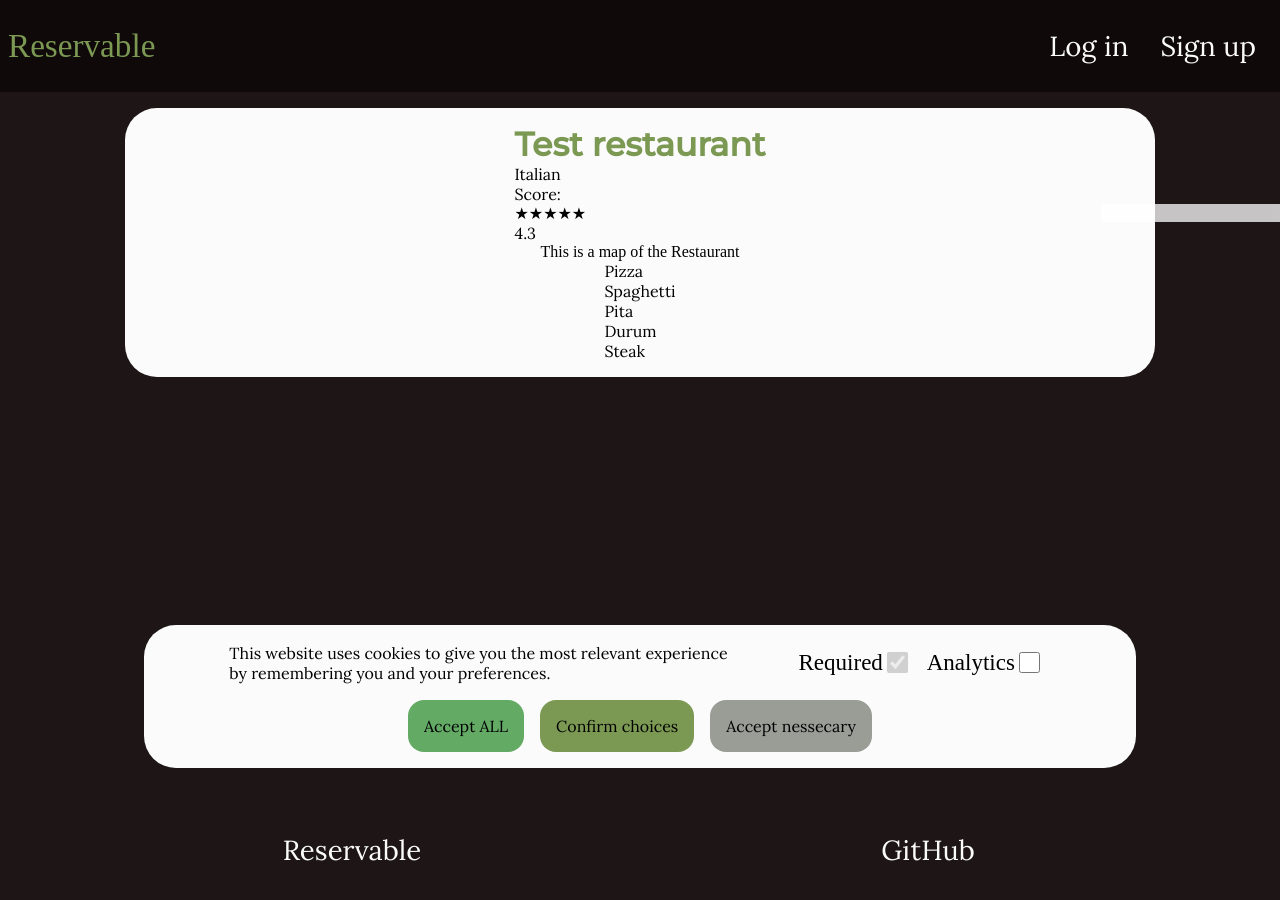
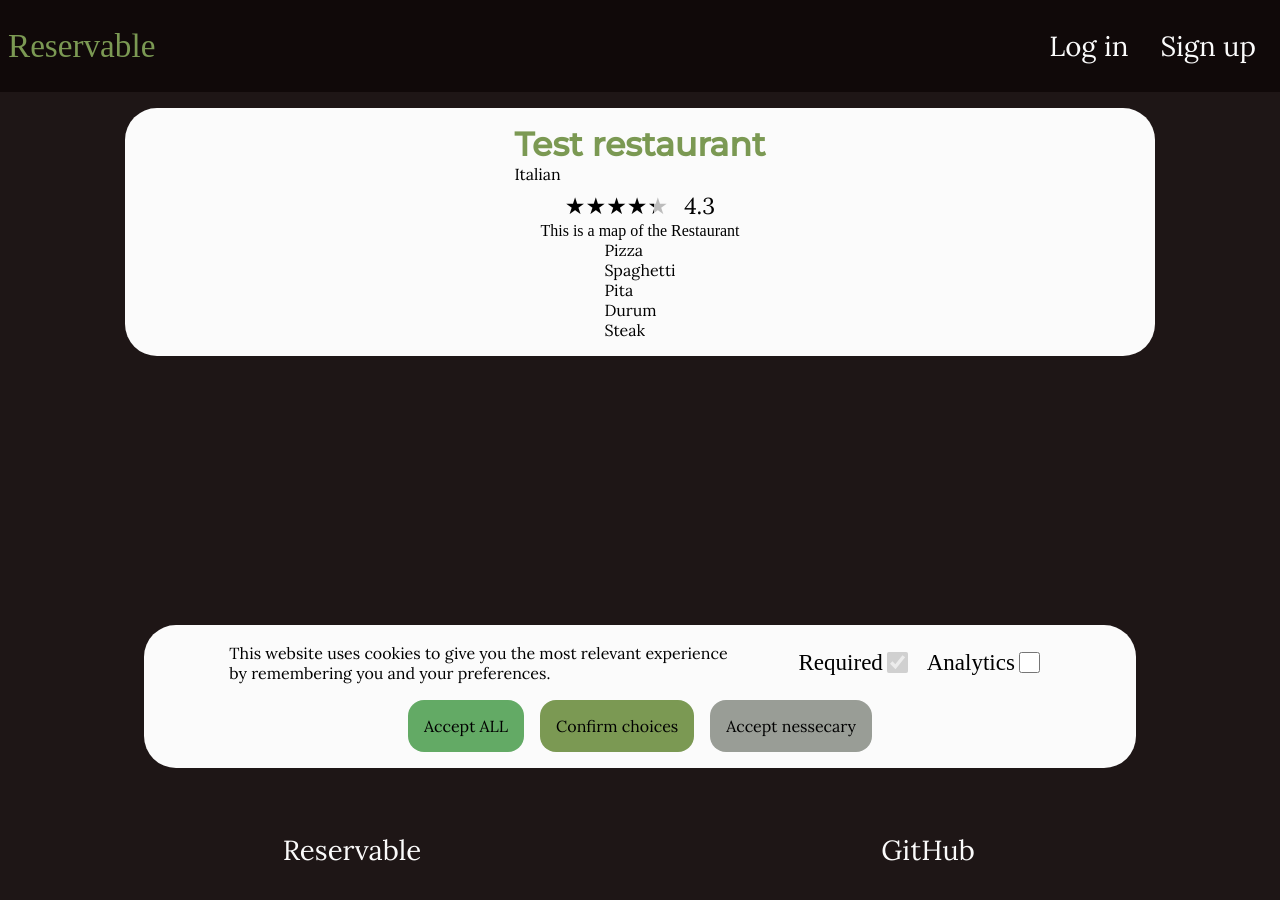
Before and after one commit to poochy442/BPR1, a React (Create React App) app in the folder frontend/: page /restaurant in a window 1280 px wide. Shown: the top 900 px of the page. Built offline with nearby package versions, Linux system fonts and the light colour scheme.

Commit message:
Small extra changes

```diff
--- a/frontend/src/Components/Pages/Search.jsx
+++ b/frontend/src/Components/Pages/Search.jsx
@@ -9,6 +9,7 @@ import '../../Styles/Pages/Search.scss';
 import pizzaImage from '../../Assets/Foodtypes/Pizza.jpg';
 import sushiImage from '../../Assets/Foodtypes/Sushi.jpg';
 import thaiImage from '../../Assets/Foodtypes/Thai.jpg';
+import Score from '../Restaurant/Score';
 const foodTypes = [
 	{
 		name: 'Pizza',
@@ -21,7 +22,26 @@ const foodTypes = [
 		img: thaiImage
 	}
 ]
-
+const restaurants = [
+	{
+		name: 'Pizza King',
+		location: 'Slotsgade 10, 8700 Horsens',
+		foodtype: 'Pizza',
+		score: 4.25
+	},
+	{
+		name: 'McDonald\'s',
+		location: 'Slotsgade 9, 8700 Horsens',
+		foodtype: 'Fast Food',
+		score: 3.4
+	},
+	{
+		name: 'Mamma Mia',
+		location: 'Slotsgade 12, 8700 Horsens',
+		foodtype: 'Italian',
+		score: 2.25
+	}
+]
 
 const Search = () => {
 	let location = useLocation(), query = location.state ? location.state.query : null;
@@ -107,6 +127,18 @@ const Search = () => {
 						</button>
 					</div>
 				</div>
+				<div className="resultContainer">
+					{restaurants.map((restaurant => (
+						<div className="restaurantContainer">
+							<div className="restaurantImage"></div>
+							<div className="restaurantDetails">
+								<p className="foodName"><b>{restaurant.name}</b></p>
+								<p className="location">{restaurant.location}</p>
+								<Score score={restaurant.score} />
+							</div>
+						</div>
+					)))}
+				</div>
 			</div>
 		</div>
 	)
--- a/frontend/src/Components/Restaurant/RestaurantDetails.jsx
+++ b/frontend/src/Components/Restaurant/RestaurantDetails.jsx
@@ -1,4 +1,5 @@
 import React from 'react';
+import Score from './Score';
 
 const RestaurantDetails = (props) => {
 	const {name, foodtype, score} = props.restaurant;
@@ -7,27 +8,7 @@ const RestaurantDetails = (props) => {
 		<div className='restaurantDetails'>
 			<h2 className='restaurantTitle'>{name}</h2>
 			<p className="restaurantFoodtype">{foodtype}</p>
-			{score ? <div className='scoreContainer'>
-				<p className='scoreHeader'>Score: </p>
-				<div className="scoreDetails">
-					<div className="starContainer">
-						<span className='scoreStar'>&#9733;</span>
-						<span className='scoreStar'>&#9733;</span>
-						<span className='scoreStar'>&#9733;</span>
-						<span className='scoreStar'>&#9733;</span>
-						<span className='scoreStar'>&#9733;</span>
-						<div className='scoreMask' style={{
-							display: 'inline-block',
-							position: 'absolute',
-							right: 0,
-							width: (100 - (score / 5) * 100) + '%',
-							backgroundColor: 'white',
-							opacity: 0.75
-						}}>&nbsp;</div>
-					</div>
-					<p className='scoreText'>{score}</p>
-				</div>
-			</div> : <div>No score yet</div>}
+			<Score score={score} />
 		</div>
 	)
 };
--- /dev/null
+++ b/frontend/src/Components/Restaurant/Score.jsx
@@ -0,0 +1,27 @@
+import React from 'react'
+
+import '../../Styles/Restaurant/Score.scss';
+
+function Score(props) {
+	const { score } = props;
+
+	return (
+		<div className="scoreContainer">
+			<div className="starContainer">
+				<span className='scoreStar'>&#9733;</span>
+				<span className='scoreStar'>&#9733;</span>
+				<span className='scoreStar'>&#9733;</span>
+				<span className='scoreStar'>&#9733;</span>
+				<span className='scoreStar'>&#9733;</span>
+				<div
+					className='scoreMask'
+					style={{width: (100 - (score / 5) * 100) + '%'}} >
+					&nbsp;
+				</div>
+			</div>
+			<p className='scoreText'>{score}</p>
+		</div>
+	)
+}
+
+export default Score
--- a/frontend/src/Styles/Layout/Header.scss
+++ b/frontend/src/Styles/Layout/Header.scss
@@ -2,6 +2,7 @@
 @import '../Reusable/Font.scss';
 
 .header {
+	min-height: 7.5vh;
 	display: flex;
 	flex-flow: row nowrap;
 	justify-content: space-between;
--- a/frontend/src/Styles/Pages/Search.scss
+++ b/frontend/src/Styles/Pages/Search.scss
@@ -118,5 +118,43 @@
 				}
 			}
 		}
+
+		.resultContainer{
+			width: 100%;
+			display: flex;
+			flex-flow: row wrap;
+
+			.restaurantContainer {
+				display: flex;
+				flex-flow: column nowrap;
+				justify-content: center;
+				align-items: center;
+				margin-left: 1rem;
+				margin-right: 1rem;
+				border-radius: 1rem;
+				background-color: $light-color;
+				padding: 1rem;
+
+				.restaurantImage {
+					width: 8rem;
+					height: 6rem;
+					background-color: $light-accent;
+				}
+
+				.restaurantDetails{
+					margin-top: 1rem;
+
+					.foodName {
+						color: $main-color;
+					}
+				}
+			}
+			.restaurantContainer:first-child {
+				margin-left: 0px;
+			}
+			.restaurantContainer:last-child {
+				margin-left: 0px;
+			}
+		}
 	}
 }
--- /dev/null
+++ b/frontend/src/Styles/Restaurant/Score.scss
@@ -0,0 +1,34 @@
+@import '../Reusable/Colors.scss';
+@import '../Reusable/Font.scss';
+
+.scoreContainer {
+	display: flex;
+	flex-flow: row nowrap;
+	justify-content: center;
+	align-items: baseline;
+	margin-bottom: 0;
+
+	.starContainer {
+		position: relative;
+		font-size: $font-size-large;
+		margin-bottom: 0;
+	}
+
+	.scoreStar {
+		font-size: $font-size-small;
+	}
+
+	.scoreText {
+		text-align: center;
+		font-size: $font-size-small;
+		margin-left: 1rem !important;
+	}
+
+	.scoreMask {
+		display: inline-block;
+		position: absolute;
+		right: 0;
+		background-color: $light-color;
+		opacity: 0.75;
+	}
+}
```
